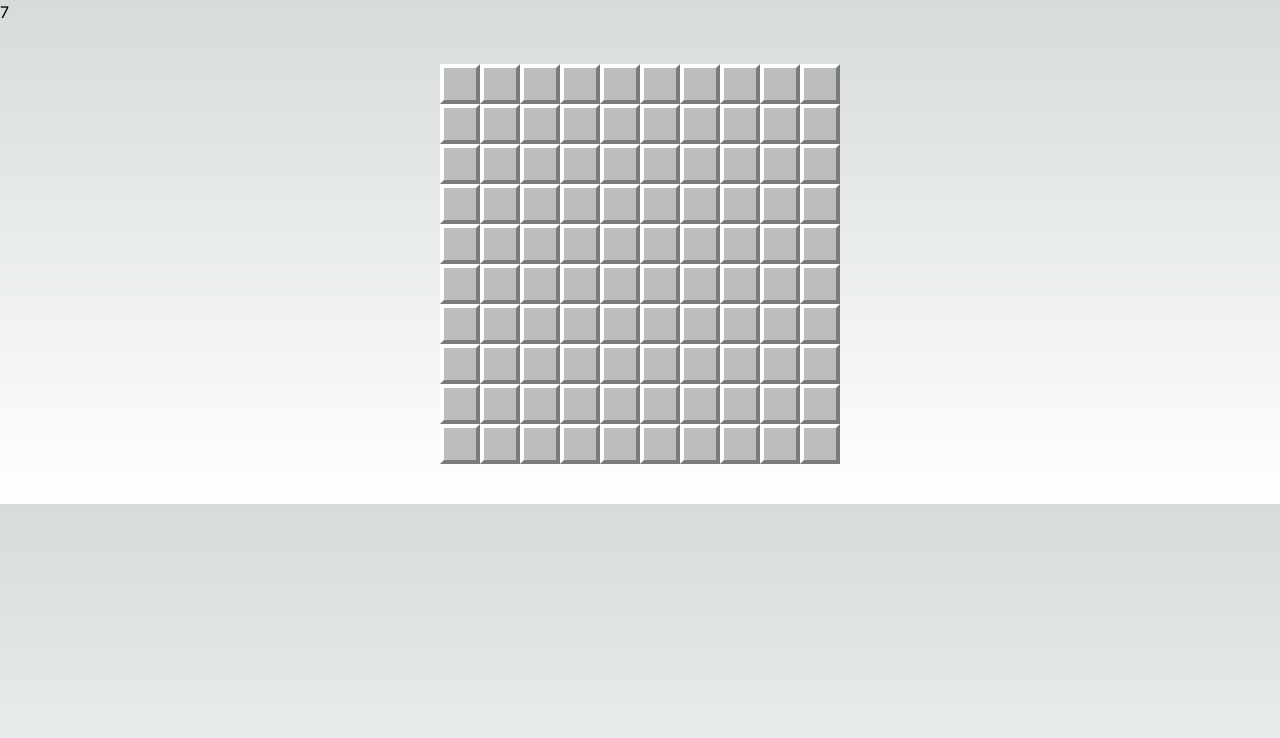
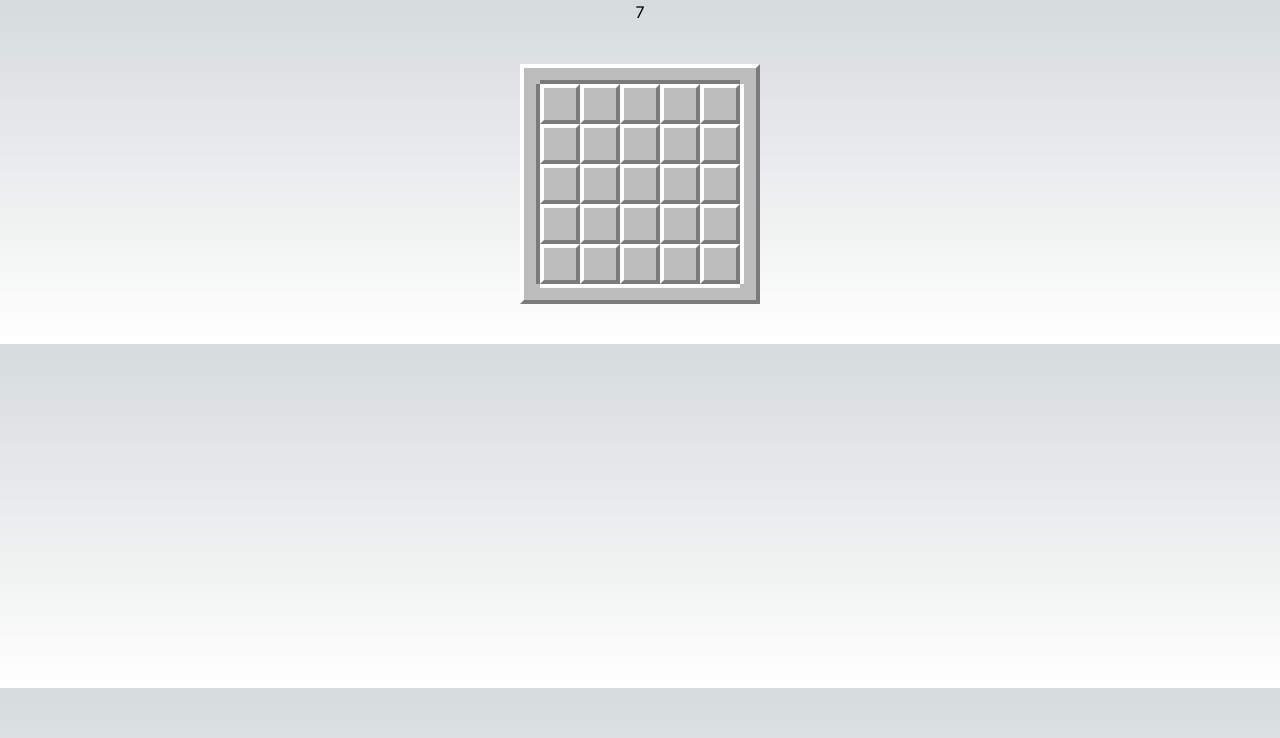
Before and after one commit to ryan-saffer/minesweeper, a Next.js app: page / in a window 1280 px wide. Shown: the top 738 px of the page. Built offline with nearby package versions, Linux system fonts and the light colour scheme.

Commit message:
create border

```diff
--- /dev/null
+++ b/src/app/components/Border.tsx
@@ -0,0 +1,36 @@
+import clsx from "clsx"
+
+export default function Border({
+  type,
+}: {
+  type:
+    | "left"
+    | "right"
+    | "top"
+    | "bottom"
+    | "top-left"
+    | "top-right"
+    | "bottom-left"
+    | "bottom-right"
+}) {
+  return (
+    <div
+      className={clsx("bg-[#BDBDBD]", {
+        "justify-self-end": type.includes("left"),
+        "self-end": type.includes("top"),
+        "w-5 border-l-white border-l-4 border-r-[#7B7B7B] border-r-4":
+          type === "left" || type === "right",
+        "h-5 border-t-white border-t-4 border-b-[#7B7B7B] border-b-4":
+          type === "top" || type === "bottom",
+        "h-5 w-5 border-t-white border-t-4 border-l-white border-l-4":
+          type === "top-left",
+        "h-5 w-5 border-t-white border-t-4 border-r-[#7B7B7B] border-r-4":
+          type === "top-right",
+        "h-5 w-5 border-b-[#7B7B7B] border-b-4 border-l-white border-l-4":
+          type === "bottom-left",
+        "h-5 w-5 border-b-[#7B7B7B] border-b-4 border-r-[#7B7B7B] border-r-4":
+          type === "bottom-right",
+      })}
+    />
+  )
+}
--- a/src/app/components/MinesweeperBoard.tsx
+++ b/src/app/components/MinesweeperBoard.tsx
@@ -8,8 +8,9 @@ import Mine from "./icons/Mine"
 import NumberIcon from "./icons/NumberIcon"
 import IncorrectFlag from "./icons/IncorrectFlag"
 import QuestionMark from "./icons/QuestionMark"
+import Border from "./Border"
 
-const size = 10
+const size = 5
 
 export default function MinesweeperBoard() {
   const [minesweeper, setMinesweeper] = useState(
@@ -66,13 +67,32 @@ export default function MinesweeperBoard() {
     }
   }
 
+  const renderTopBottomBorder = (type: "top" | "bottom") => {
+    const result = []
+    result.push(<Border type={`${type}-left`} />)
+    for (const _ of Array(size).keys()) {
+      result.push(<Border type={type} />)
+    }
+    result.push(<Border type={`${type}-right`} />)
+    return result
+  }
+
   return (
+    <div className="flex flex-col justify-center items-center">
+      <h1>{gameState.secondsPlayed}</h1>
+      <div
+        className={`p-10 w-fit grid`}
+        style={{
+          gridTemplateColumns: `repeat(${size + 2}, minmax(0, 1fr))`,
+          gridTemplateRows: `minmax(0, 0.5fr) repeat(${size}, minmax(0, 1fr)) minmax(0, 0.5fr)`,
+        }}
+      >
+        {renderTopBottomBorder("top")}
+        {gameState.board.map((row, rowIdx) => (
           <>
-      <h1>{gameState.secondsPlayed}</h1>
-      <div className="p-10">
-        {gameState.board.map((row, rowIdx) => (
-          <div key={rowIdx} className="flex justify-center">
             {row.map((cell, colIdx) => (
+              <>
+                {colIdx === 0 && <Border type="left" />}
                 <div
                   key={colIdx}
                   className={clsx(
@@ -95,9 +115,13 @@ export default function MinesweeperBoard() {
                     cell.value
                   )}
                 </div>
+                {colIdx === size - 1 && <Border type="right" />}
+              </>
             ))}
+          </>
+        ))}
+        {renderTopBottomBorder("bottom")}
       </div>
-        ))}
       {gameState.result !== "running" && (
         <div className="flex flex-col justify-center items-center pt-8">
           <h1 className="text-center text-2xl pb-2">
@@ -112,6 +136,5 @@ export default function MinesweeperBoard() {
         </div>
       )}
     </div>
-    </>
   )
 }
```
Lines whose indentation alone changed are shown as unchanged.
